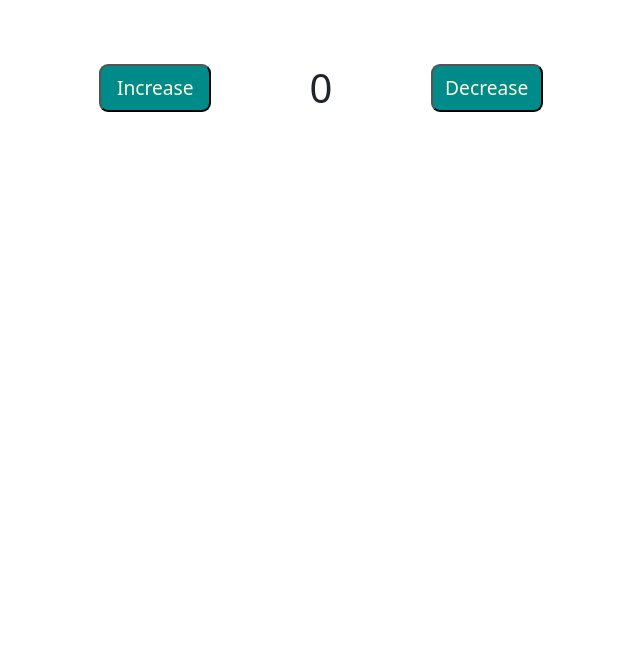
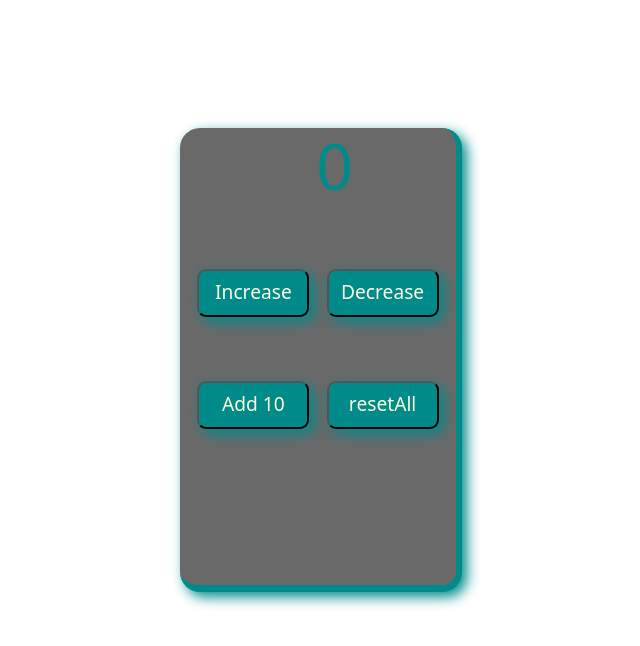
Before and after one commit to io3-rajni/reactWithBootstrap, a React (Create React App) app: page / in a window 1280 px wide. Shown: the top 646 px of the page, without its empty margins (319-959 px from the left). Built offline with nearby package versions, Linux system fonts and the light colour scheme.

Commit message:
api bootstrap use effect

```diff
--- a/package.json
+++ b/package.json
@@ -10,6 +10,7 @@
     "bootstrap": "^5.0.1",
     "react": "^18.2.0",
     "react-dom": "^18.2.0",
+    "react-router-dom": "^6.11.2",
     "react-scripts": "5.0.1",
     "web-vitals": "^2.1.4"
   },
--- a/src/App.js
+++ b/src/App.js
@@ -1,143 +1,21 @@
-import logo from "./logo.svg";
+import { BrowserRouter, Routes, Route } from "react-router-dom";
 import "./App.css";
 import "./component/button.css";
+import ApiBootstrap from "./component/ApiBootstrap";
+import IncrementDecrement from "./component/IncrementDecrement";
 
-import Button from "./component/Button";
-import { useEffect, useState } from "react";
-import axios from "axios";
 const App = () => {
-  const [count, setCount] = useState(0);
-  console.log("count", count);
-  const buttonHandle = () => {
-    setCount(count + 1);
-  };
-  const buttonHandle1 = () => {
-    setCount(count - 1);
-  };
-  // console.log("ndhcdh", count);
-  //   const [data1, setData1] = useState([]);
-  //   console.log("chbdhf", data1);
-
-  // useEffect(() => {
-  //   axios
-  //     .get("https://dummyjson.com/products")
-  //     .then((response) => {
-  //       setData1(response?.data?.products);
-  //       console.log("Response", response);
-  //     })
-  //     .catch((error) => {
-  //       console.log("Error", error);
-  //     });
-  // }, []);
   return (
     <>
-      <div className="btnDiv">
-        <button onClick={buttonHandle} className="button">
-          Increase
-        </button>
-        <h1 className="heading">{count}</h1>
-        <button onClick={buttonHandle1} className="button1">
-          Decrease
-        </button>
-      </div>
+      <BrowserRouter>
+        <Routes>
+          <Route path="/" element={<IncrementDecrement />}></Route>
+          <Route path="/ApiBootstrap" element={<ApiBootstrap />}></Route>
+        </Routes>
+      </BrowserRouter>
     </>
-
-    //   <>
-    //     <div className="App">
-    //       {data1?.map((item, index) => {
-    //         console.log("map", item);
-    //         return (
-    //           <>
-    //             {/* <h1>{increase}</h1> */}
-    // {
-    //  <button onClick={handleIncrease}>Increase Button</button>
-    //   <button>Increase Button</button>;<div></div> */
-    // }
-    // <div
-    //   className="maindiv"
-    //   style={{
-    //     height: "30rem",
-    //   }}
-    // >
-    //   <div
-    //     class="card"
-    //     style={{
-    //       width: "22rem",
-    //       marginBottom: "2rem",
-    //       borderRadius: "10px",
-    //       boxShadow: "0px 4px 3px 3px grey",
-    //       marginTop: "1rem",
-    //     }}
-    //   >
-    //     <div
-    //       style={{
-    //         height: "10rem",
-    //         marginTop: "1rem",
-    //       }}
-    //     >
-    //       <img
-    //         src={item?.thumbnail}
-    //         class="card-img-top"
-    //         alt="images_show"
-    //         style={{
-    //           height: "10rem",
-    //           width: "13rem",
-    //         }}
-    //       />
-    //     </div>
-    //     <div
-    //       className="card-body"
-    //       style={{
-    //         height: "12rem",
-    //       }}
-    //     >
-    //       <h5 className="card-title">
-    //         <b>Title:</b>
-    //         {item?.title}
-    //       </h5>
-    //       <h5 className="card-title">
-    //         <b>Brand:</b>
-    //         {item?.brand}
-    //       </h5>
-    //       <h5 className="card-title">
-    //         <b>Category:</b> {item?.category}
-    //       </h5>
-    //       <p className="card-text">{item?.description}</p>
-    //     </div>
-    //     <ul className="list-group list-group-flush">
-    //       <li className="list-group-item">
-    //         <b>Prices: </b>
-    //         {item?.price}
-    //         <b>Discount:</b>
-    //         {item?.discountPercentage}
-    //       </li>
-    //       <div>
-    //         <button>
-    //           <b>Rating:</b>
-    //           {item?.rating}
-    //         </button>
-    //         <button>
-    //           <b>Stock:</b>
-    //           {item?.stock}
-    //         </button>
-    //       </div>
-    //     </ul>
-    //     {/* <div className="card-body">
-    //     <a href="#" className="card-link">
-    //       Card link
-    //     </a>
-    //     <a href="#" className="card-link">
-    //       Another link
-    //     </a> */}
-    //     {/* </div> */}
-    //   </div>
-    // </div>
-    //             </>
-    //           );
-    //         })}
-    //       </div>
-    //     </>
   );
 };
-// console.log(img);
+
+// { console.log(img); }
 export default App;
--- /dev/null
+++ b/src/component/ApiBootstrap.js
@@ -0,0 +1,112 @@
+import { useState, useEffect } from "react";
+import axios from "axios";
+const ApiBootstrap = () => {
+  const [data1, setData1] = useState([]);
+  console.log("chbdhf", data1);
+
+  useEffect(() => {
+    axios
+      .get("https://dummyjson.com/products")
+      .then((response) => {
+        setData1(response?.data?.products);
+        console.log("Response", response);
+      })
+      .catch((error) => {
+        console.log("Error", error);
+      });
+  }, []);
+
+  return (
+    <>
+      <div className="App">
+        {data1?.map((item, index) => {
+          console.log("map", item);
+          return (
+            <>
+              <div
+                className="maindiv"
+                style={{
+                  height: "30rem",
+                }}
+              >
+                <div
+                  class="card"
+                  style={{
+                    width: "22rem",
+                    marginBottom: "2rem",
+                    borderRadius: "10px",
+                    boxShadow: "0px 4px 3px 3px grey",
+                    marginTop: "1rem",
+                  }}
+                >
+                  <div
+                    style={{
+                      height: "10rem",
+                      marginTop: "1rem",
+                    }}
+                  >
+                    <img
+                      src={item?.thumbnail}
+                      class="card-img-top"
+                      alt="images_show"
+                      style={{
+                        height: "10rem",
+                        width: "13rem",
+                      }}
+                    />
+                  </div>
+                  <div
+                    className="card-body"
+                    style={{
+                      height: "11rem",
+                    }}
+                  >
+                    <h5 className="card-title">
+                      <b>Title:</b>
+                      {item?.title}
+                    </h5>
+                    <h5 className="card-title">
+                      <b>Brand:</b>
+                      {item?.brand}
+                    </h5>
+                    <h5 className="card-title">
+                      <b>Category:</b> {item?.category}
+                    </h5>
+                    <p className="card-text">{item?.description}</p>
+                  </div>
+                  <ul className="list-group list-group-flush">
+                    <li className="list-group-item">
+                      <b>Prices: </b>
+                      {item?.price}
+                      <b>Discount:</b>
+                      {item?.discountPercentage}
+                    </li>
+                    <div>
+                      <button>
+                        <b>Rating:</b>
+                        {item?.rating}
+                      </button>
+                      <button>
+                        <b>Stock:</b>
+                        {item?.stock}
+                      </button>
+                    </div>
+                  </ul>
+                  {/* <div className="card-body">
+                     <a href="#" className="card-link">
+                       Card link
+                     </a>
+                     <a href="#" className="card-link">
+                       Another link
+                     </a>
+                   </div> */}
+                </div>
+              </div>
+            </>
+          );
+        })}
+      </div>
+    </>
+  );
+};
+export default ApiBootstrap;
--- /dev/null
+++ b/src/component/IncrementDecrement.js
@@ -0,0 +1,48 @@
+import { useState } from "react";
+const IncrementDecrement = () => {
+  const [count, setCount] = useState(0);
+  console.log("count", count);
+  const increaseButton = () => {
+    setCount(count + 1);
+  };
+  const decreaseButton = () => {
+    if (count <= 0) {
+      setCount(0);
+    } else {
+      setCount(count - 1);
+    }
+  };
+  const tenDigitIncrease = () => {
+    setCount(count + 10);
+    console.log("ten", count);
+  };
+  const resetButton = () => {
+    setCount(0);
+  };
+  //   console.log("ndhcdh", count);
+  return (
+    <>
+      <div className="btnDiv">
+        <h1 className="heading">{count}</h1>
+        <div className="btn1">
+          <button onClick={increaseButton} className="button">
+            Increase
+          </button>
+
+          <button onClick={decreaseButton} className="button1">
+            Decrease
+          </button>
+        </div>
+        <div className="btn2">
+          <button onClick={tenDigitIncrease} className="button2">
+            Add 10
+          </button>
+          <button onClick={resetButton} className="button3">
+            resetAll
+          </button>
+        </div>
+      </div>
+    </>
+  );
+};
+export default IncrementDecrement;
--- a/src/component/button.css
+++ b/src/component/button.css
@@ -7,6 +7,7 @@
   color: cornsilk;
   font-size: larger;
   margin-top: 4rem;
+  box-shadow: 5px 5px 13px 0px darkcyan;
 }
 .button:hover,
 .button1:hover {
@@ -14,11 +15,41 @@
   color: #fff;
 }
 .heading {
+  margin: 1rem 0rem 0rem 8.5rem;
+  font-size: 4rem;
+}
+h1 {
+  color: darkcyan;
+}
+
+.btn1,
+.btn2 {
+  display: flex;
+  justify-content: space-evenly;
+}
+.btnDiv {
+  width: 22%;
+  height: 58vh;
+  margin: 10% auto;
+  background-color: dimgray;
+  border-radius: 20px;
+  box-shadow: 5px 5px 13px 0px darkcyan;
+  border-right: 6px solid darkcyan;
+  border-bottom: 7px solid darkcyan;
+}
+.button2,
+.button3 {
+  height: 3rem;
+  width: 7rem;
+  border-radius: 9px;
+  background-color: darkcyan;
+  box-shadow: 5px 5px 13px 0px darkcyan;
+  color: cornsilk;
+  font-size: larger;
   margin-top: 4rem;
 }
-.btnDiv {
-  display: flex;
-  justify-content: space-evenly;
-  width: 50%;
-  margin: auto;
+.button2:hover,
+.button3:hover {
+  background-color: rgb(15, 3, 32);
+  color: #fff;
 }
```
Also changed, not shown: src/component/Button.js (deleted), 1 other file (tests, documents, lock files or other folders).
